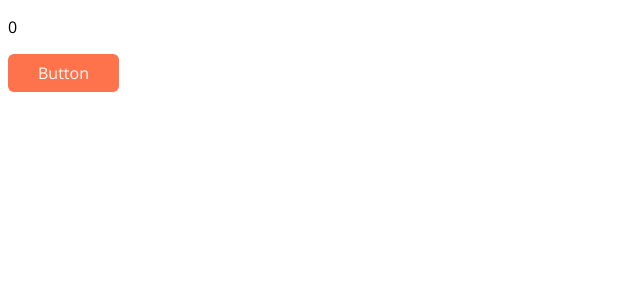
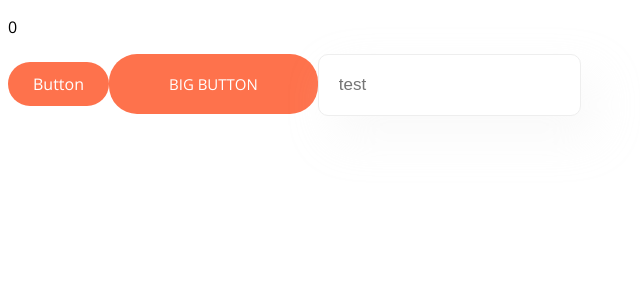
Before and after one commit to rail-sabirov/pizza-app, a React (Vite) app: page / in a window 1280 px wide. Shown: the top 300 px of the page, without its empty margins (0-640 px from the left). Built offline with nearby package versions, Linux system fonts and the light colour scheme.

Commit message:
Input component with typescript and typing

```diff
--- a/src/App.tsx
+++ b/src/App.tsx
@@ -1,5 +1,6 @@
-import { MouseEvent, useState } from 'react'
+import { MouseEvent, useRef, useState } from 'react'
 import Button from './components/Button/Button'
+import Input from './components/Input/Input';
 
 function App() {
   // Типизация значения хука
@@ -11,10 +12,14 @@ function App() {
     setCounter((oldCount) => oldCount + 1 );
   };
 
+  const inputRef = useRef();
+
   return (
     <>
       <p>{ counter }</p>
       <Button onClick={ addCounter }>Button</Button>
+      <Button size="big">Big Button</Button>
+      <Input placeholder='test'/>
     </>
   )
 }
--- a/src/components/Button/Button.module.css
+++ b/src/components/Button/Button.module.css
@@ -1,12 +1,28 @@
 .button {
-	border-radius: var(--border-radius);
+	--button-height: 44px;
+	--button-border-radius: 28px;
+
+	border-radius: var(--button-border-radius);
 	border: none;
 	padding: 8px 30px;
 	font-family: inherit;
 	font-size: var(--font-size);
+	font-weight: 400;
 	cursor: pointer;
 	transition: background 0.25s;
 	color: var(--white-color);
+	padding: 10px 25px;
+	height: var(--button-height);
+	line-height: var(--font-size);
+}
+
+.big {
+	--button-height: 60px;
+
+	text-transform: uppercase;
+	font-size: 15px;
+	height: var(--button-height);
+	padding: 20px 60px;
 }
 
 .accent:hover {
--- a/src/components/Button/Button.props.ts
+++ b/src/components/Button/Button.props.ts
@@ -4,5 +4,8 @@ import { ButtonHTMLAttributes, ReactNode } from 'react';
 // Расширяем все атрибуты для кнопки. чтобы не описывать все самим
 export interface ButtonProps extends ButtonHTMLAttributes<HTMLButtonElement> {
 	// Все вложенные компоненты будут типа ReactNode - теги, комопоненты и другие...
-	children: ReactNode
+	children: ReactNode,
+
+	// Свойство какая по размеру кнопка, по умолчанию кнопка маленькая IntrinsicAttributes & ButtonProps
+	size?: 'big' | 'small'
 }
--- a/src/components/Button/Button.tsx
+++ b/src/components/Button/Button.tsx
@@ -3,10 +3,16 @@ import cn from 'classnames';
 import { ButtonProps } from './Button.props';
 
 // Параметры функции из описанного внешнего файла
-function Button( { children, className, ...props }: ButtonProps ) {
+function Button( { children, className, size = 'small', ...props }: ButtonProps ) {
 	return (
 		<button
-			className={cn(styles.button, styles.accent, className)}
+			className={
+				cn(
+					styles.button,
+					styles.accent,
+					className,
+					{[styles['big']]: size == 'big'}
+				)}
 			{ ...props }>
 				{children}
 		</button>
--- /dev/null
+++ b/src/components/Input/Input.module.css
@@ -0,0 +1,11 @@
+.input {
+    font-size: 17px;
+    font-style: normal;
+    font-weight: 400;
+    color: var(--text-color);
+    border: 1px solid #EEE;
+    border-radius: 10px;
+    background: #FFF;
+    box-shadow: 15px 20px 45px 0px rgba(233,233,233,0.25);
+    padding: 20px;
+}
--- /dev/null
+++ b/src/components/Input/Input.tsx
@@ -0,0 +1,24 @@
+import cn from 'classnames';
+import styles from './Input.module.css';
+import { InputProps } from './Input.props';
+import { forwardRef } from 'react';
+
+const Input = forwardRef<HTMLInputElement, InputProps>(
+    function Input({ isValid = true, className = '', ...props}: InputProps, ref) {
+        return (
+            <input
+                ref={ ref }
+                className={ cn(
+                    styles.input,
+                    className,
+                    {
+                        [styles['invalid']]: isValid
+                    }
+                )}
+                { ...props }
+            />
+        );
+    }
+)
+
+export default Input;
```
Also changed, not shown: src/components/Input/Input.props.ts (added, +7 -0 lines).
